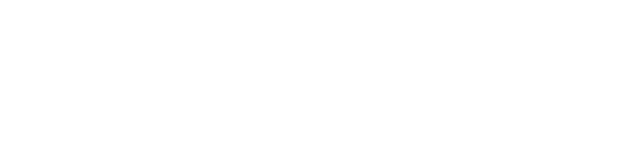
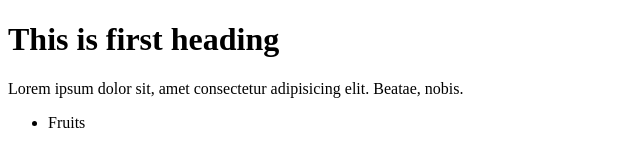
Before and after one commit to abdur-rehman-ali/Git, a plain HTML site: page index.html in a window 1280 px wide. Shown: the whole page, without its empty margins (0-640 px from the left). Drawn offline with Linux system fonts and the light colour scheme.

Commit message:
second commit

```diff
--- a/index.html
+++ b/index.html
@@ -6,6 +6,10 @@
     <title>Document</title>
 </head>
 <body>
-
+    <h1>This is first heading</h1>
+    <p>Lorem ipsum dolor sit, amet consectetur adipisicing elit. Beatae, nobis.</p>
+    <ul>
+        <li>Fruits</li>
+    </ul>
 </body>
 </html>
```
